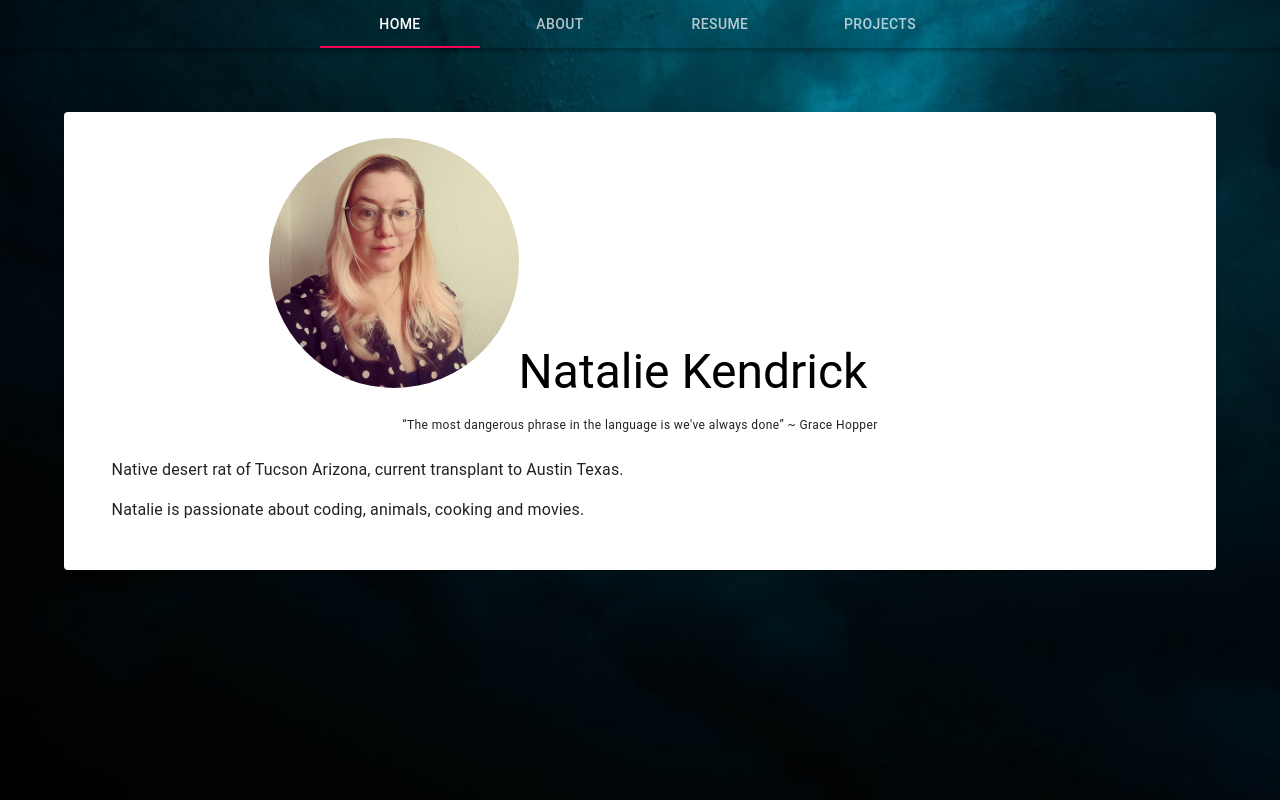
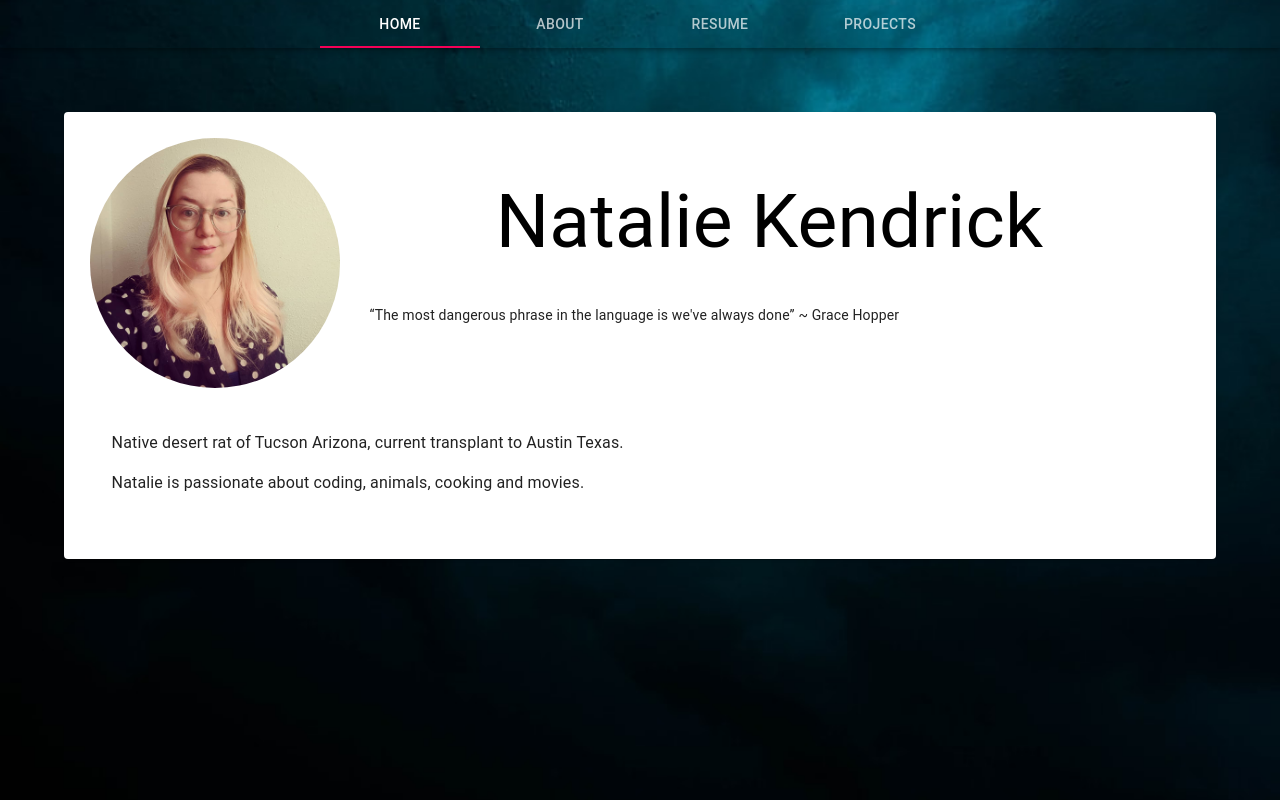
Before and after one commit to listenToRipley/nataliekendrick, a React (Create React App) app: page /about in a window 1280 px wide. Built offline with nearby package versions, Linux system fonts and the light colour scheme.

Commit message:
body and quote look good

```diff
--- a/src/Components/About.js
+++ b/src/Components/About.js
@@ -1,5 +1,4 @@
 import React from 'react';
-import CardMedia from '@material-ui/core/CardMedia';
 import Paper from '@material-ui/core/Paper';
 import Typography from '@material-ui/core/Typography';
 import profile from './projectImgs/profile.jpeg';
@@ -8,16 +7,16 @@ import './Components.css';
 const About = () => {
   return (
     <Paper className="aboutPage">
-     <Typography className="aboutName"   align='center' variant="h3"   component="h4" gutterBottom>
-     <img
+         <img
       className="profilePic"
       alter='Natalie Kendrick'
       src={profile}
       >
      </img>
+     <p className="aboutName" gutterBottom>
        Natalie Kendrick
-     </Typography>
-    <Typography className="aboutTitle" variant="caption"  align='center' display="block">“The most dangerous phrase in the language is we've always done” ~ Grace Hopper</Typography>
+     </p>
+    <p className="aboutQuote">   “The most dangerous phrase in the language is we've always done” ~ Grace Hopper</p>
     <div className="aboutBody">
     <Typography paragraph>
        Native desert rat of Tucson Arizona, current transplant to  Austin Texas.
--- a/src/Components/Components.css
+++ b/src/Components/Components.css
@@ -13,23 +13,28 @@ h1, h4, h5, h6{
 
 .aboutName {
   color: black;
-  margin-top: -4em;
-  justify-content: center;
+  margin-top: -3em;
+  margin-left: 3.45em;
+  justify-self: center;
+  font-size: 75px;
 }
 
-.aboutTile {
-  color: black;
+.aboutQuote {
+  display: block;
+  margin-top: -3.2em;
+  margin-left: 20em;
 }
 
 .profilePic {
   width: 250px;
   height: 250px;
   border-radius: 150px;
-  margin-left: -3em;
+
 }
 
 .aboutBody {
-  margin: 2%;
+  margin-top: 6em;
+  padding: 2%;
 }
 
 .homepage {
```
